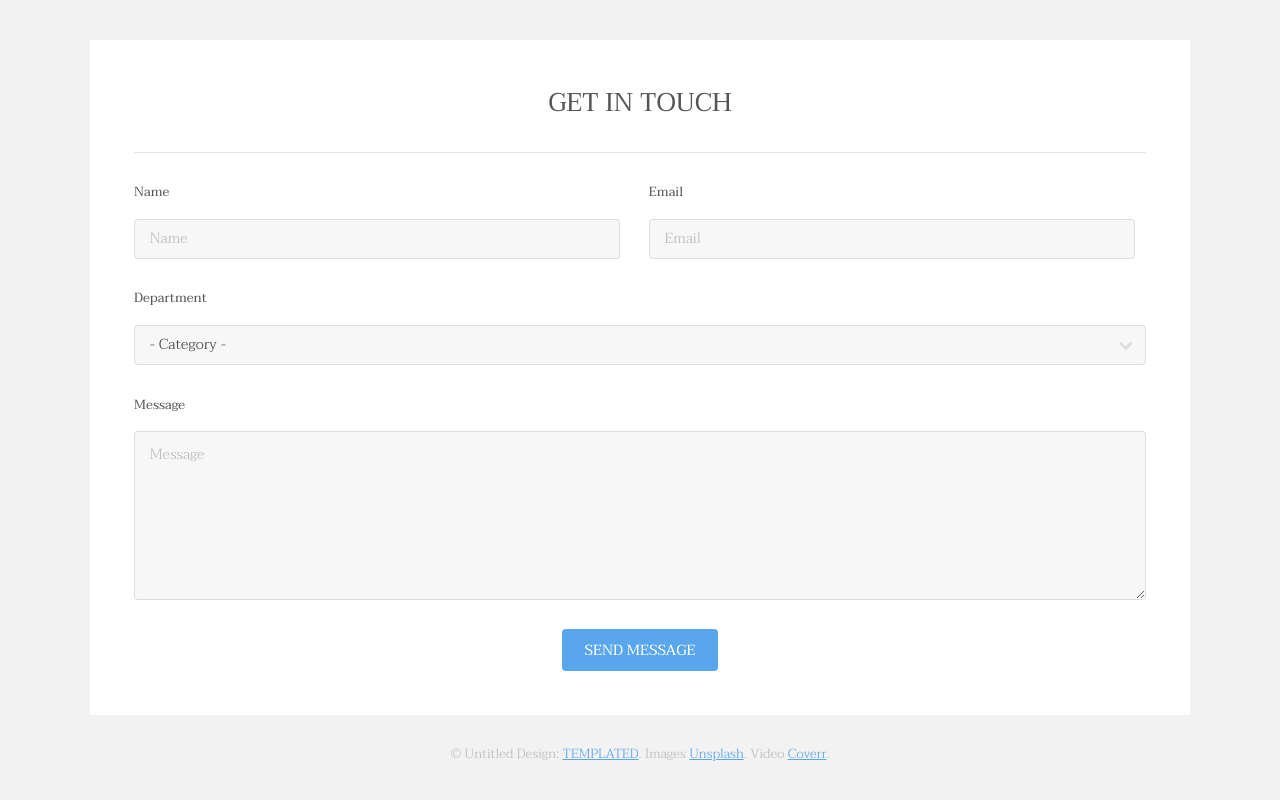
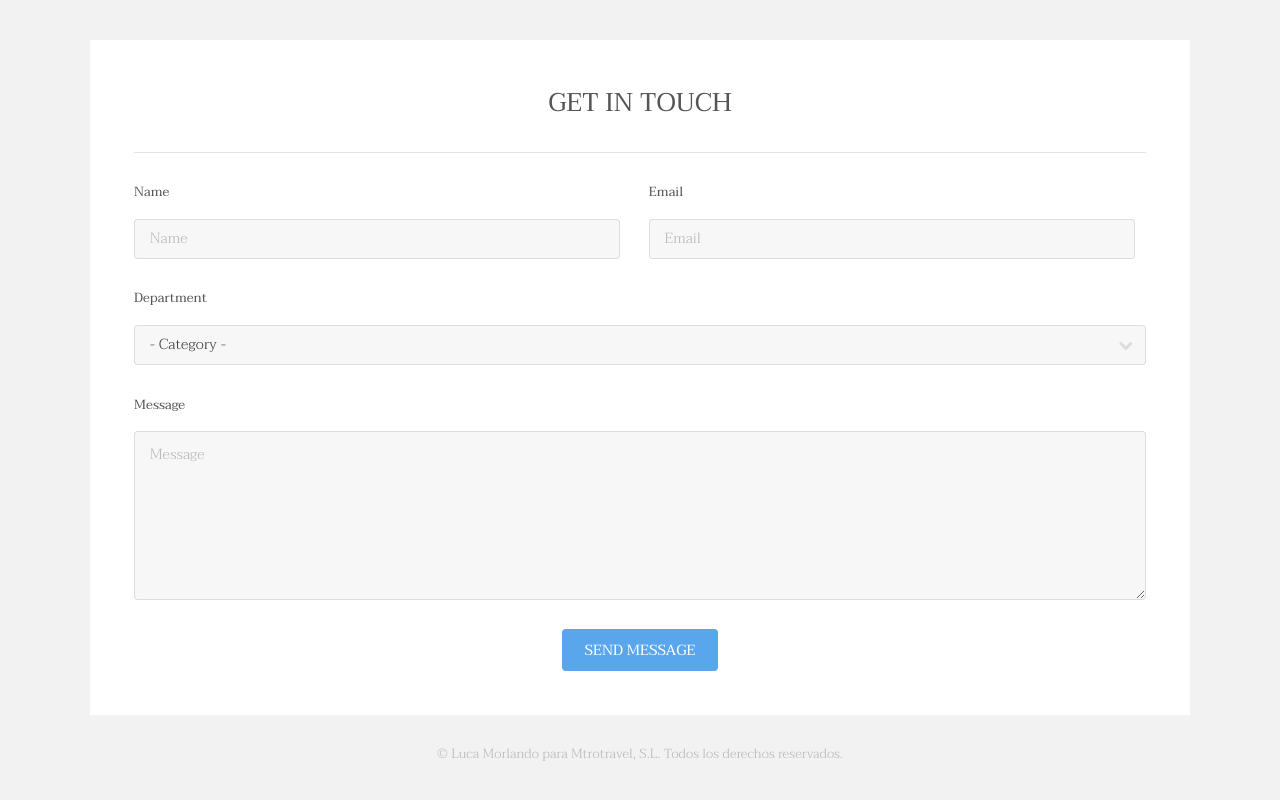
Before and after one commit to xLuke96/04_REP_METROPOLITA, a plain HTML site: page index.html in a window 1280 px wide. Shown: the part 3231-4031 px from the top of the page. Drawn offline with Linux system fonts and the light colour scheme.

Commit message:
cambios en el pie de página por LUCA

```diff
--- a/index.html
+++ b/index.html
@@ -194,7 +194,7 @@
 						</div>
 					</section>
 					<div class="copyright">
-						&copy; Untitled Design: <a href="https://templated.co/">TEMPLATED</a>. Images <a href="https://unsplash.com/">Unsplash</a>. Video <a href="http://coverr.co/">Coverr</a>.
+						&copy; Luca Morlando para Mtrotravel, S.L. Todos los derechos reservados.
 					</div>
 				</div>
 			</footer>
```
